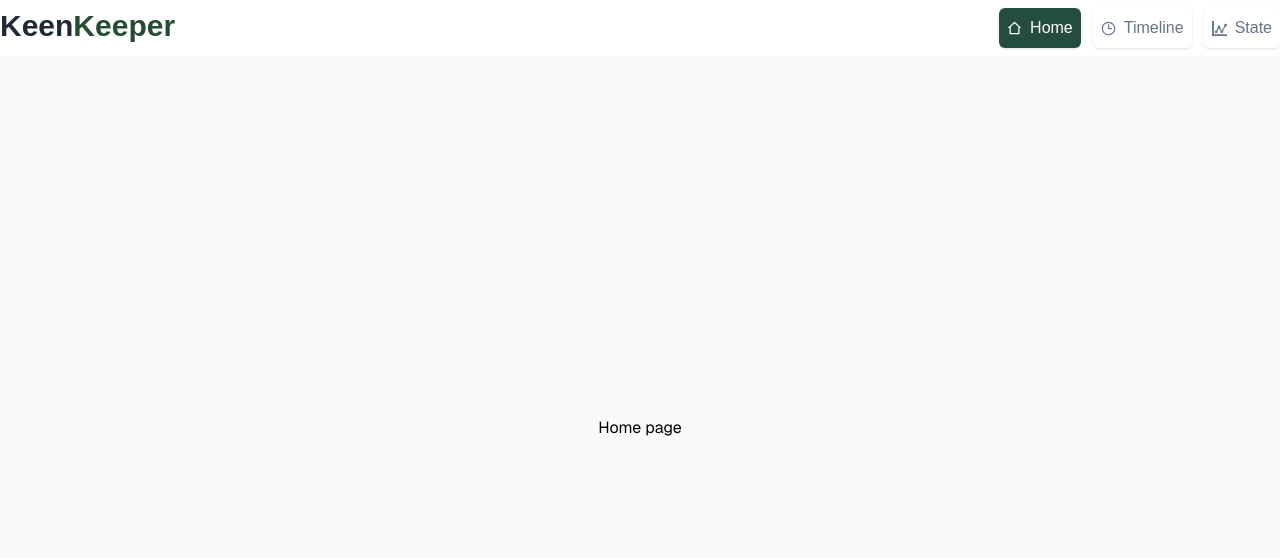
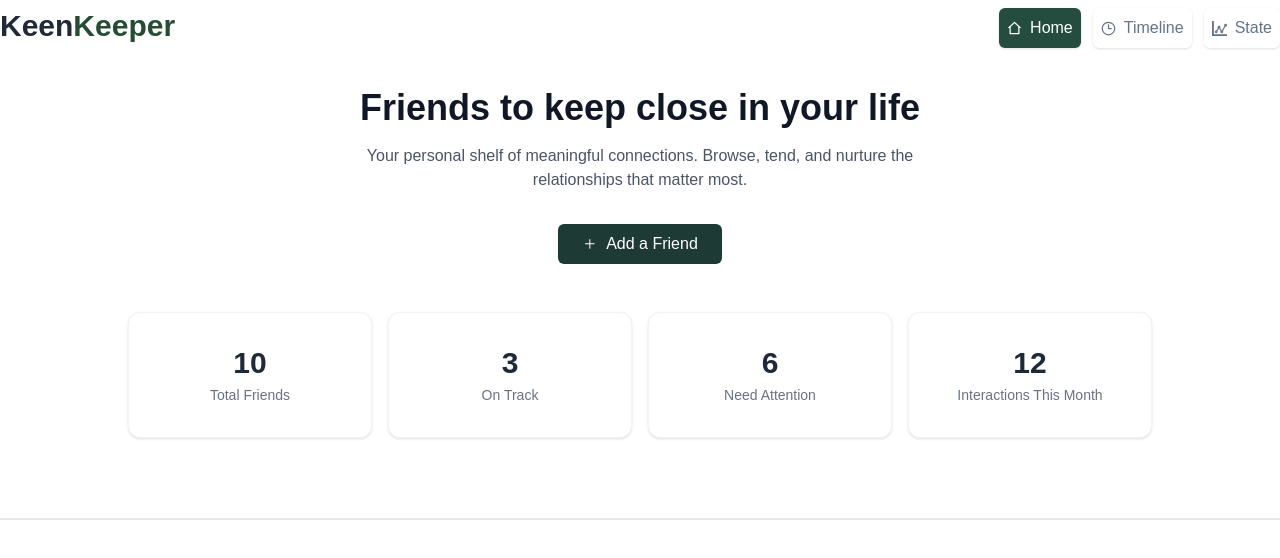
Before and after one commit to MdMoheburRahmanMonir/keen_keeper_project, a Next.js app: page / in a window 1280 px wide. Shown: the top 558 px of the page. Built offline with nearby package versions, Linux system fonts and the light colour scheme.

Commit message:
Dashboard component and btn toggling functionlity added

```diff
--- a/package.json
+++ b/package.json
@@ -12,6 +12,7 @@
     "@react-icons/all-files": "^4.1.0",
     "next": "16.2.4",
     "react": "19.2.4",
+    "react-countup": "^6.5.3",
     "react-dom": "19.2.4",
     "react-icons": "^5.6.0"
   },
--- a/src/app/page.js
+++ b/src/app/page.js
@@ -1,9 +1,11 @@
-import Image from "next/image";
+import Dashboard from "@/components/Dashboard";
 
 export default function Home() {
   return (
-    <div className="flex flex-col flex-1 items-center justify-center bg-zinc-50 font-sans  text-black">
-        Home page
+    <div className="">
+      <div className="container mx-auto text-center">
+        <Dashboard></Dashboard>
+      </div>
     </div>
   );
 }
--- /dev/null
+++ b/src/components/Counterdata.jsx
@@ -0,0 +1,24 @@
+"use client"
+import React from 'react';
+import CountUp from 'react-countup';
+
+const Counterdata = () => {
+    const counterData = [
+        { fildname: 'Total Friends', numberValue: 10 },
+        { fildname: 'On Track', numberValue: 3 },
+        { fildname: 'Need Attention', numberValue: 6 },
+        { fildname: 'Interactions This Month', numberValue: 12 },
+    ];
+    return (
+
+        counterData.map((data, index) => (
+            <div key={index} className="bg-white p-8 rounded-xl shadow-sm border border-gray-100 text-center">
+                <div className="text-3xl font-bold text-gray-800 mb-1"><CountUp end={data.numberValue} duration={2} > {data.numberValue}</CountUp></div>
+                <div className="text-sm text-gray-500">{data.fildname} </div>
+            </div>
+        ))
+
+    );
+};
+
+export default Counterdata;
--- /dev/null
+++ b/src/components/Dashboard.jsx
@@ -0,0 +1,31 @@
+
+import React from 'react';
+import { GoPlus } from 'react-icons/go';
+import Counterdata from './Counterdata';
+
+const Dashboard = () => {
+
+
+    return (
+        <div className=" py-8  border-b-2 border-b-gray-200">
+            <div className="max-w-4xl mx-auto text-center mb-12">
+                <h1 className="text-4xl font-bold text-gray-900 mb-4">
+                    Friends to keep close in your life
+                </h1>
+                <p className="text-gray-600 mb-8 max-w-2xl mx-auto">
+                    Your personal shelf of meaningful connections. Browse, tend, and nurture the <br />
+                    relationships that matter most.
+                </p>
+
+                <button className=" hover:opacity-95  bg-[#1e3a34] text-white px-6 py-2 rounded-md flex items-center gap-2 mx-auto  ">
+                    <GoPlus></GoPlus> Add a Friend
+                </button>
+            </div>
+            <div className="max-w-5xl mx-auto grid grid-cols-1 md:grid-cols-4 gap-4 mb-12">
+                <Counterdata></Counterdata>
+            </div>
+        </div>
+    );
+};
+
+export default Dashboard;
```
Also changed, not shown: 1 other file (tests, documents, lock files or other folders).
